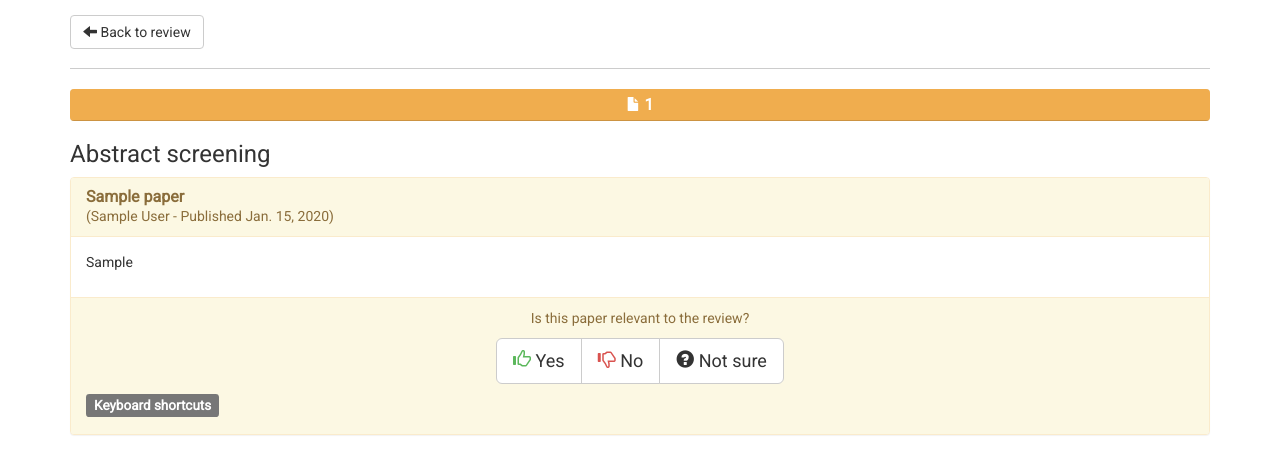
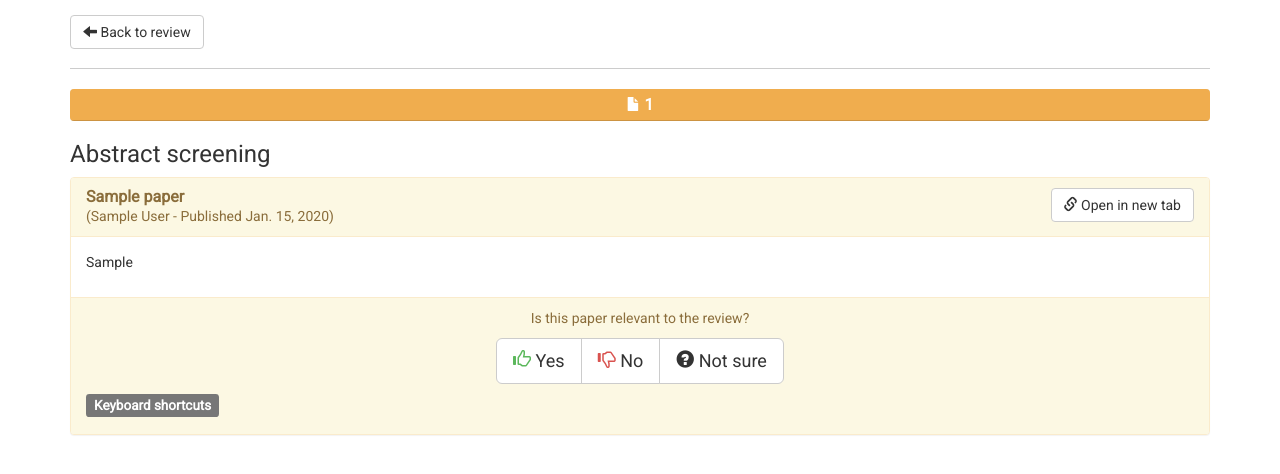
Before and after one commit to iliawnek/SystematicReview, a Django app: page /reviews/1/1/ in a window 1280 px wide. Shown: the part 158-632 px from the top of the page. Run offline with Django 3.2, Linux system fonts and the light colour scheme; a user stored in the database is signed in; tables that the repository leaves empty hold one stand-in row (values such as "Sample post"); parts of the project's set-up code (start-up, migrations or seed data) failed here and were passed over; some libraries are stand-ins or nearby versions.

Commit message:
Always show link to paper's pubmed page, even during abstract screening

```diff
--- a/templates/sysrev/paper_detail.html
+++ b/templates/sysrev/paper_detail.html
@@ -56,12 +56,10 @@
       <h2 class="panel-title">
         <strong>{{ paper.title }}</strong>
 
-        {% if paper.pool in to_embed_full %}
-          <nav class="pull-right">
-            <a href="{{ paper.url }}" target="_blank" class="btn btn-default"><span
-                class="glyphicon glyphicon-link"></span> Open in new tab</a>
-          </nav>
-        {% endif %}
+        <nav class="pull-right">
+          <a href="{{ paper.url }}" target="_blank" class="btn btn-default"><span
+              class="glyphicon glyphicon-link"></span> Open in new tab</a>
+        </nav>
       </h2>
       <span>({{ paper.authors }} - Published {{ paper.publish_date }})</span>
     </div>
```
